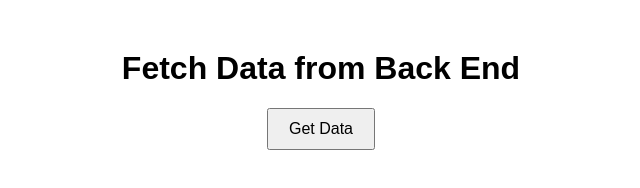
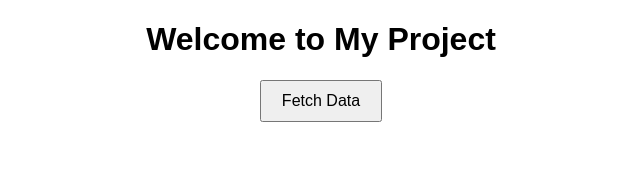
Before and after one commit to Davenova/clog, a website: page project/index.html in a window 1280 px wide. Shown: the whole page, without its empty margins (319-959 px from the left). Drawn offline with Linux system fonts and the light colour scheme.

Commit message:
Update index.html

```diff
--- a/project/index.html
+++ b/project/index.html
@@ -3,15 +3,13 @@
 <head>
     <meta charset="UTF-8">
     <meta name="viewport" content="width=device-width, initial-scale=1.0">
-    <title>Simple Frontend</title>
     <link rel="stylesheet" href="styles.css">
+    <title>Your Project Title</title>
 </head>
 <body>
-    <div id="content">
-        <h1>Fetch Data from Back End</h1>
-        <button id="fetchData">Get Data</button>
-        <div id="output"></div>
-    </div>
-    <script src="script.js"></script>
+    <h1>Welcome to My Project</h1>
+    <button id="fetchData">Fetch Data</button>
+    <div id="output"></div>
+    <script src="script.js"></script> <!-- Ensure this path is correct -->
 </body>
 </html>
```
